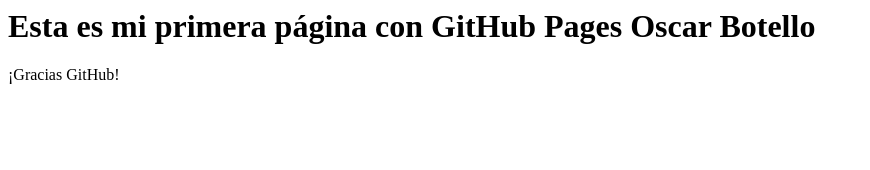
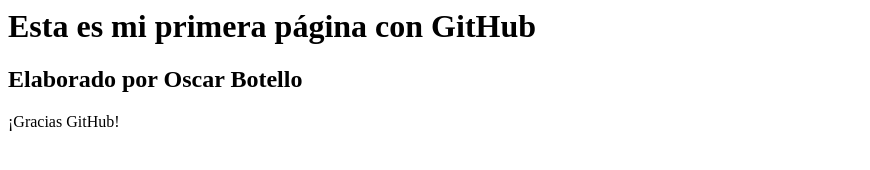
Before and after one commit to oscarbotello1/Prueba, a plain HTML site: page index.html in a window 1280 px wide. Shown: the whole page, without its empty margins (0-870 px from the left). Drawn offline with Linux system fonts and the light colour scheme.

Commit message:
Cambios a Index

```diff
--- a/index.html
+++ b/index.html
@@ -1,4 +1,5 @@
 <html>
-<h1> Esta es mi primera página con GitHub Pages Oscar Botello</h1>
+<h1> Esta es mi primera página con GitHub</h1>
+  <h2> Elaborado por Oscar Botello</h2>
 <p>¡Gracias GitHub!</p>
 </html>
```
